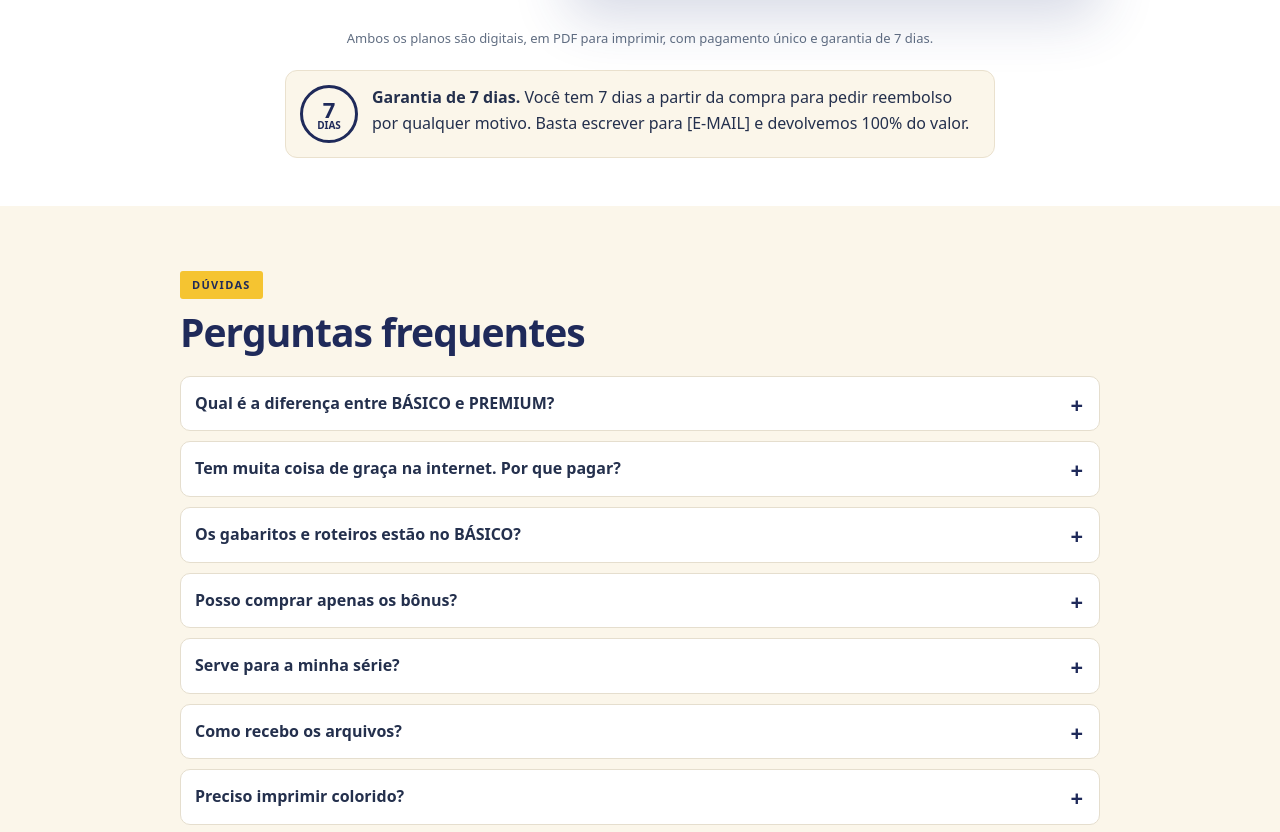
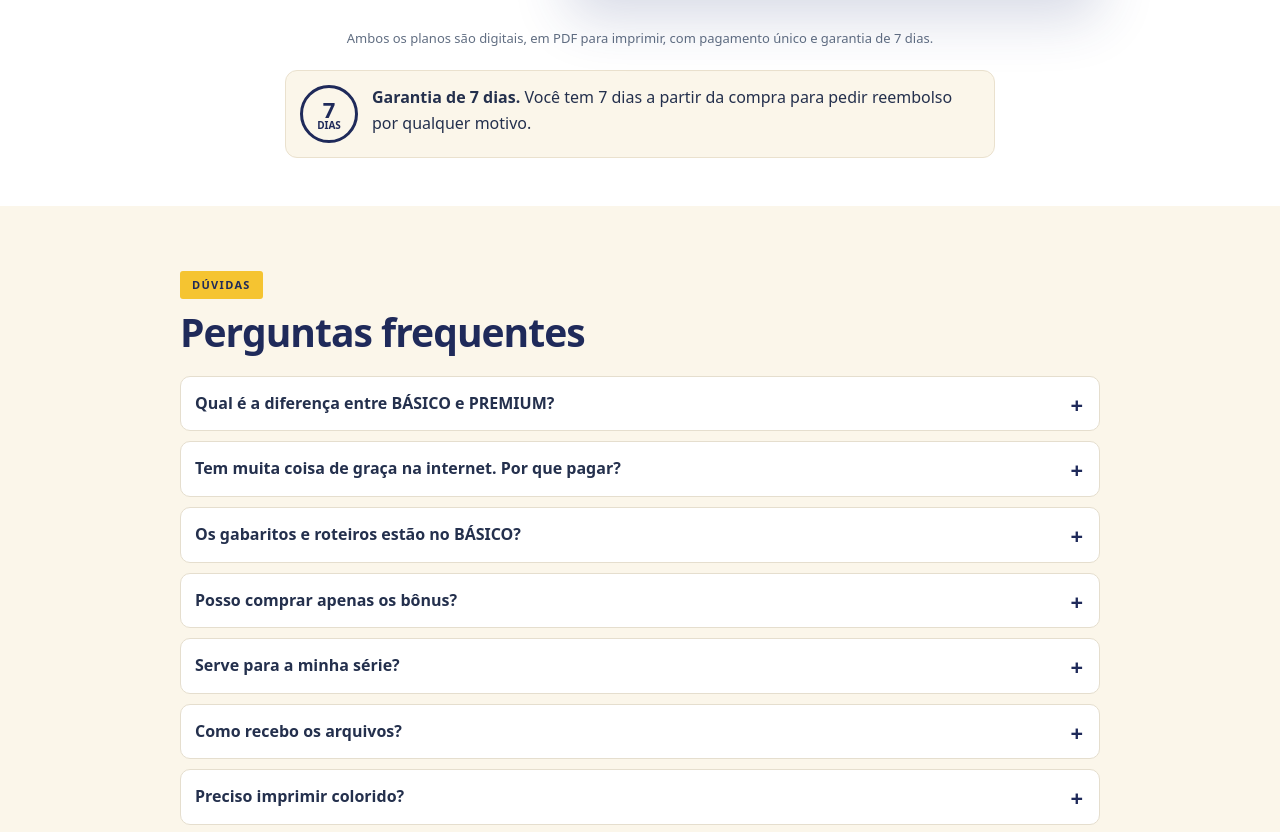
Before and after one commit to israelviitor/matematica-em-missao, a website: page index.html in a window 1280 px wide. Shown: the part 9059-9891 px from the top of the page. Drawn offline with Linux system fonts and the light colour scheme.

Commit message:
Remover instrução de e-mail do texto de garantia

```diff
--- a/index.html
+++ b/index.html
@@ -550,7 +550,7 @@ section.hero-editable.hero-conversion:after{background:linear-gradient(90deg,#06
       </article>
     </div>
     <p class="plan-summary">Ambos os planos são digitais, em PDF para imprimir, com pagamento único e garantia de 7 dias.</p>
-    <div class="garantia plan-guarantee"><div class="icone"><span>7</span><small>DIAS</small></div><p style="margin:0"><strong>Garantia de 7 dias.</strong> Você tem 7 dias a partir da compra para pedir reembolso por qualquer motivo. Basta escrever para <span class="email">[E-MAIL]</span> e devolvemos 100% do valor.</p></div>
+    <div class="garantia plan-guarantee"><div class="icone"><span>7</span><small>DIAS</small></div><p style="margin:0"><strong>Garantia de 7 dias.</strong> Você tem 7 dias a partir da compra para pedir reembolso por qualquer motivo. </p></div>
   </div>
 </section>
 
```
